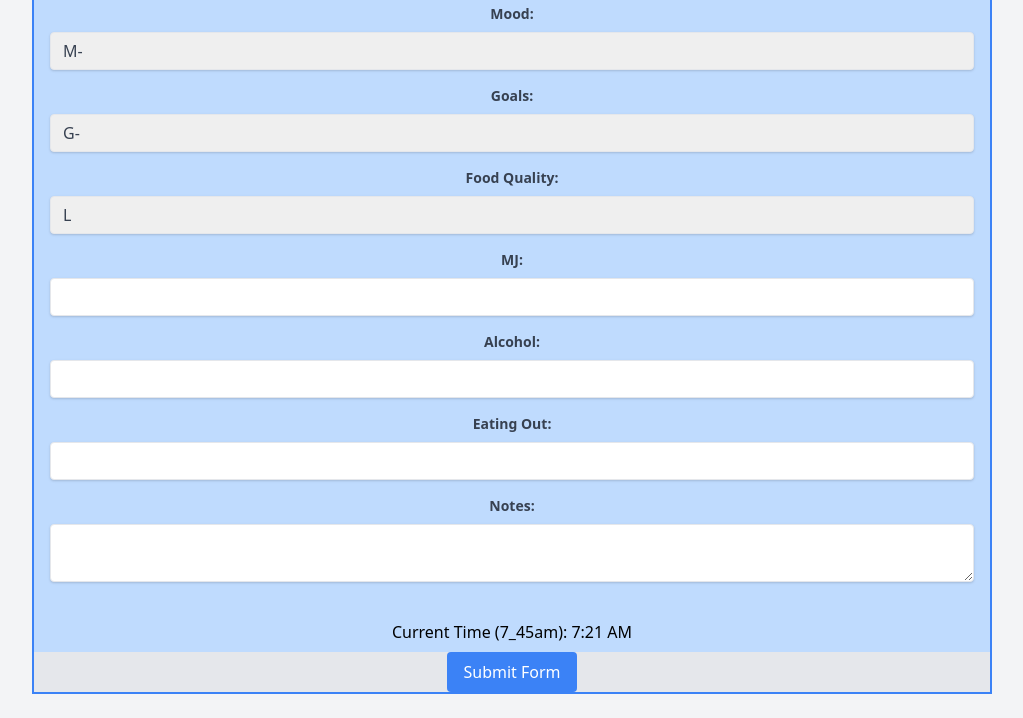
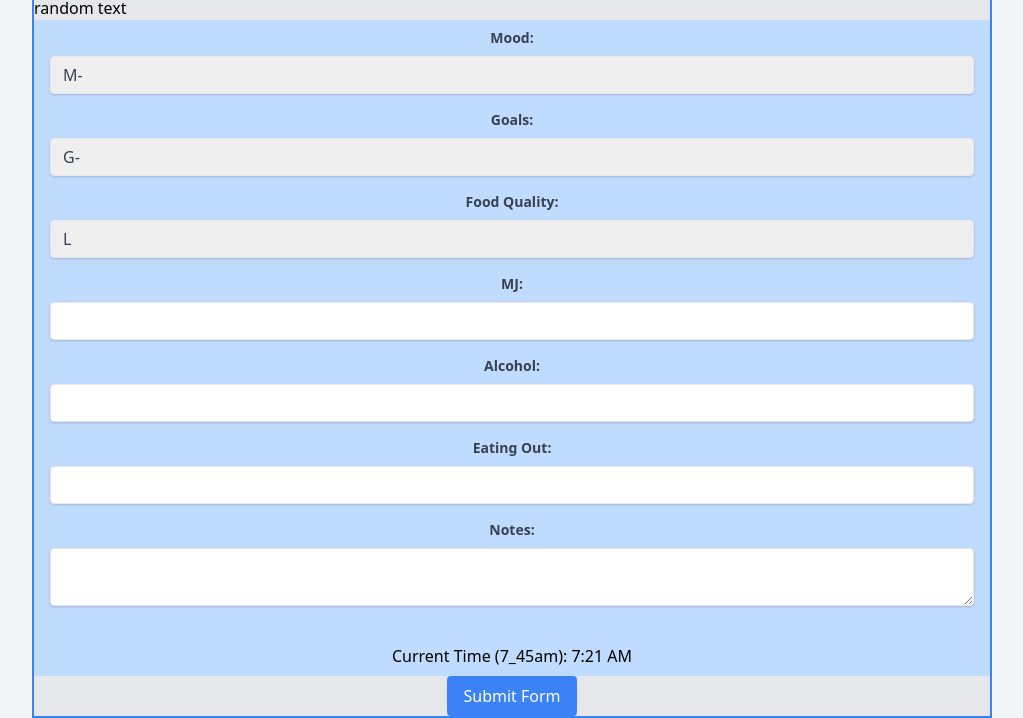
Before and after one commit to gato365/gato365-stability, a website: page public/index.html in a window 1280 px wide. Shown: the part 82-800 px from the top of the page, without its empty margins (128-1151 px from the left). Drawn offline with nearby package versions, Linux system fonts and the light colour scheme.

Commit message:
Random text test

```diff
--- a/public/index.html
+++ b/public/index.html
@@ -12,6 +12,12 @@
 <body class="bg-gray-100">
     <div class="container mx-auto w-3/4 bg-gray-200 border-2 border-blue-500">
         <h1 class="text-6xl font-bold mb-4 text-center">Eman's Stability</h1>
+
+
+        <!--  -->
+        <h1> <p> random text </p> </h1>
+        <!--  -->
+
         <form id="data-form" class="w-full px-4 py-2 bg-blue-200 text-center">
             <!-- Conditional form inputs will be added here -->
         </form>
```
